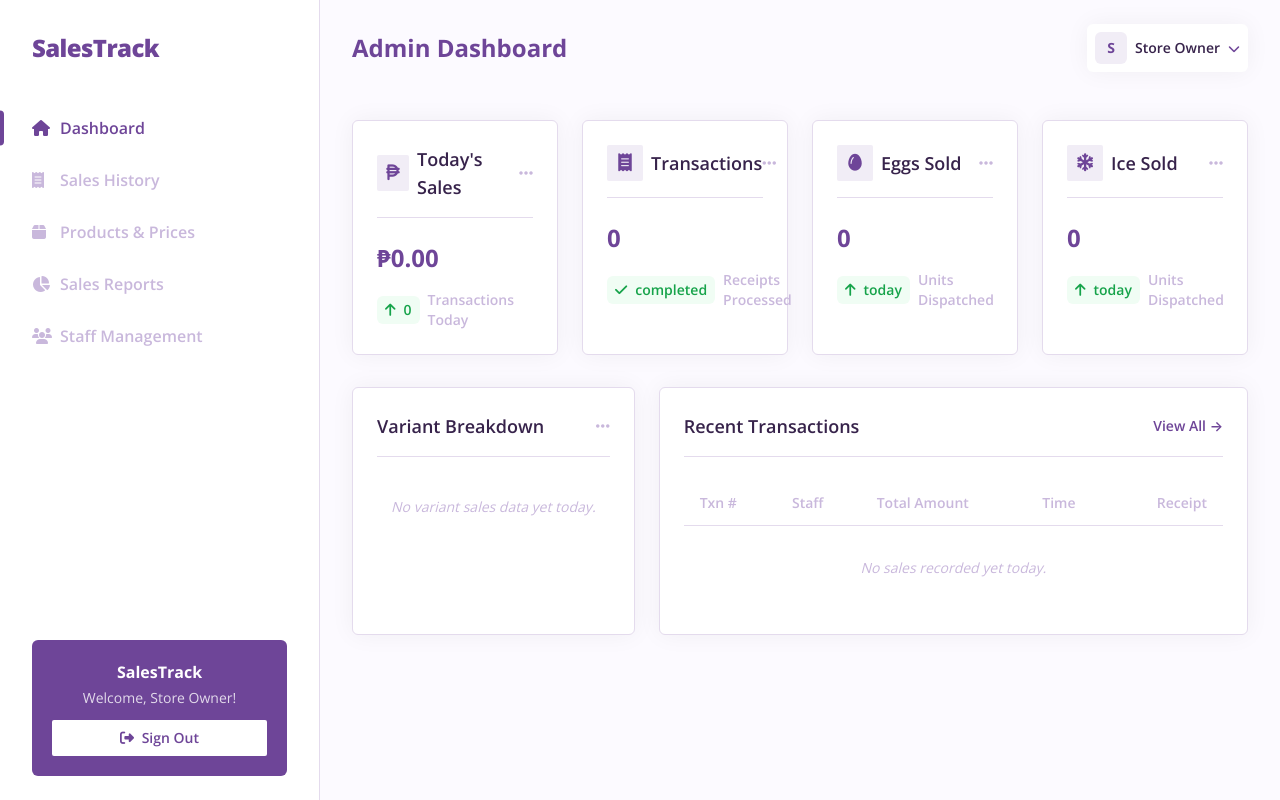
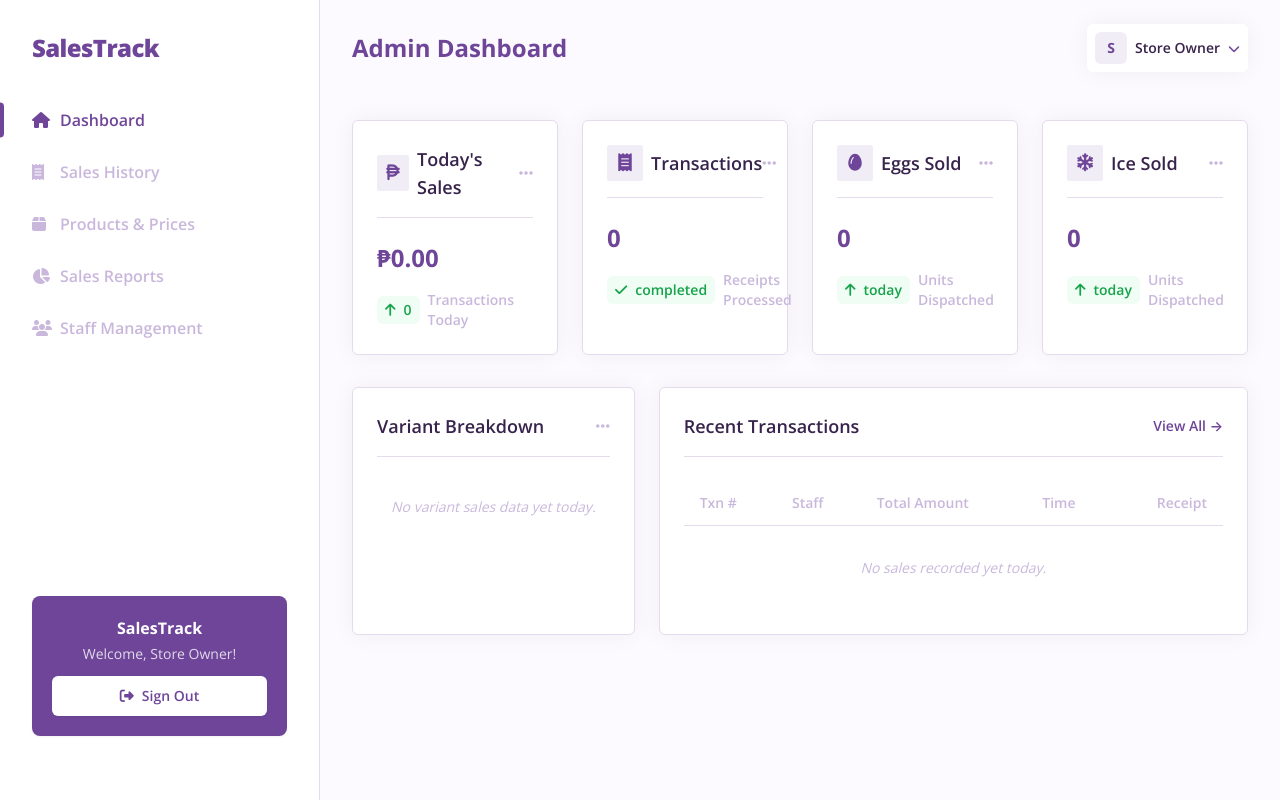
Before and after one commit to Bernante/salestrack, a PHP site: page /admin/dashboard.php in a window 1280 px wide. Run offline with PHP 8.4, Linux system fonts and the light colour scheme; a user stored in the database is signed in; data comes from the database, SQL or seed files in the repository; data that the repository does not hold is empty; some libraries are stand-ins or nearby versions.

Commit message:
Fix mobile sidebar scrolling and add auto-deployment

```diff
--- a/includes/sidebar.php
+++ b/includes/sidebar.php
@@ -16,32 +16,33 @@ if (!function_exists('isActiveNav')) {
 $navCls = fn(string $uri) => isActiveNav($uri, $currentUri) ? 'active' : 'text-brand-300 hover:text-brand-500';
 ?>
 <div id="mobileMenuBackdrop" class="fixed inset-0 bg-brand-900/60 backdrop-blur-sm z-40 hidden md:hidden transition-opacity"></div>
-<aside id="sidebarNav" class="fixed md:static inset-y-0 left-0 z-50 w-80 bg-white flex flex-col min-h-screen border-r border-brand-200 transform -translate-x-full md:translate-x-0 transition-transform duration-500 shadow-card md:shadow-none flex-shrink-0">
-<nav class="px-8 pt-8 flex-1 flex flex-col">
-<div class="flex items-center justify-between mb-10">
+<aside id="sidebarNav" class="fixed md:static inset-y-0 left-0 z-50 w-80 max-w-[85vw] bg-white flex flex-col h-full max-h-screen overflow-y-auto border-r border-brand-200 transform -translate-x-full md:translate-x-0 transition-transform duration-300 shadow-xl md:shadow-none flex-shrink-0">
+    <nav class="px-6 py-6 sm:px-8 sm:py-8 flex-1 flex flex-col min-h-full">
+        <div class="flex items-center justify-between mb-8">
             <a href="<?= $userRole === 'admin' ? '/admin/dashboard.php' : '/staff/dashboard.php'; ?>" class="flex items-center group">
                 <span class="font-extrabold text-2xl tracking-tight text-[#6e4598] hover:text-[#5e3a82] transition-colors">SalesTrack</span>
             </a>
-<button id="mobileMenuCloseBtn" class="lg:hidden text-brand-500 hover:text-brand-700 p-1 focus:outline-none"><i class="fas fa-times text-lg"></i></button>
+            <button id="mobileMenuCloseBtn" class="md:hidden text-brand-500 hover:text-brand-700 p-1.5 rounded-md hover:bg-brand-50 focus:outline-none"><i class="fas fa-times text-lg"></i></button>
         </div>
         <ul class="space-y-1">
             <?php if ($userRole === 'admin'): ?>
-<li class="w-full py-3 relative"><a href="/admin/dashboard.php" class="nav-item flex items-center text-base font-semibold capitalize transition-colors duration-500 <?= $navCls('/admin/dashboard.php'); ?>"><i class="fas fa-home w-6"></i><span class="ml-1">Dashboard</span></a></li>
-<li class="w-full py-3 relative"><a href="/admin/sales.php" class="nav-item flex items-center text-base font-semibold capitalize transition-colors duration-500 <?= $navCls('/admin/sales.php'); ?>"><i class="fas fa-receipt w-6"></i><span class="ml-1">Sales History</span></a></li>
-<li class="w-full py-3 relative"><a href="/admin/products.php" class="nav-item flex items-center text-base font-semibold capitalize transition-colors duration-500 <?= $navCls('/admin/products.php'); ?>"><i class="fas fa-box w-6"></i><span class="ml-1">Products & Prices</span></a></li>
-<li class="w-full py-3 relative"><a href="/admin/reports.php" class="nav-item flex items-center text-base font-semibold capitalize transition-colors duration-500 <?= $navCls('/admin/reports.php'); ?>"><i class="fas fa-chart-pie w-6"></i><span class="ml-1">Sales Reports</span></a></li>
-<li class="w-full py-3 relative"><a href="/admin/staff.php" class="nav-item flex items-center text-base font-semibold capitalize transition-colors duration-500 <?= $navCls('/admin/staff.php'); ?>"><i class="fas fa-users w-6"></i><span class="ml-1">Staff Management</span></a></li>
+                <li class="w-full py-3 relative"><a href="/admin/dashboard.php" class="nav-item flex items-center text-base font-semibold capitalize transition-colors duration-300 <?= $navCls('/admin/dashboard.php'); ?>"><i class="fas fa-home w-6"></i><span class="ml-1">Dashboard</span></a></li>
+                <li class="w-full py-3 relative"><a href="/admin/sales.php" class="nav-item flex items-center text-base font-semibold capitalize transition-colors duration-300 <?= $navCls('/admin/sales.php'); ?>"><i class="fas fa-receipt w-6"></i><span class="ml-1">Sales History</span></a></li>
+                <li class="w-full py-3 relative"><a href="/admin/products.php" class="nav-item flex items-center text-base font-semibold capitalize transition-colors duration-300 <?= $navCls('/admin/products.php'); ?>"><i class="fas fa-box w-6"></i><span class="ml-1">Products & Prices</span></a></li>
+                <li class="w-full py-3 relative"><a href="/admin/reports.php" class="nav-item flex items-center text-base font-semibold capitalize transition-colors duration-300 <?= $navCls('/admin/reports.php'); ?>"><i class="fas fa-chart-pie w-6"></i><span class="ml-1">Sales Reports</span></a></li>
+                <li class="w-full py-3 relative"><a href="/admin/staff.php" class="nav-item flex items-center text-base font-semibold capitalize transition-colors duration-300 <?= $navCls('/admin/staff.php'); ?>"><i class="fas fa-users w-6"></i><span class="ml-1">Staff Management</span></a></li>
             <?php else: ?>
-<li class="w-full py-3 relative"><a href="/staff/dashboard.php" class="nav-item flex items-center text-base font-semibold capitalize transition-colors duration-500 <?= $navCls('/staff/dashboard.php'); ?>"><i class="fas fa-home w-6"></i><span class="ml-1">Dashboard</span></a></li>
-<li class="w-full py-3 relative"><a href="/staff/new-sale.php" class="nav-item flex items-center text-base font-semibold capitalize transition-colors duration-500 <?= $navCls('/staff/new-sale.php'); ?>"><i class="fas fa-cash-register w-6"></i><span class="ml-1">Record New Sale</span></a></li>
-<li class="w-full py-3 relative"><a href="/staff/sales.php" class="nav-item flex items-center text-base font-semibold capitalize transition-colors duration-500 <?= $navCls('/staff/sales.php'); ?>"><i class="fas fa-clipboard-list w-6"></i><span class="ml-1">My Sales History</span></a></li>
+                <li class="w-full py-3 relative"><a href="/staff/dashboard.php" class="nav-item flex items-center text-base font-semibold capitalize transition-colors duration-300 <?= $navCls('/staff/dashboard.php'); ?>"><i class="fas fa-home w-6"></i><span class="ml-1">Dashboard</span></a></li>
+                <li class="w-full py-3 relative"><a href="/staff/new-sale.php" class="nav-item flex items-center text-base font-semibold capitalize transition-colors duration-300 <?= $navCls('/staff/new-sale.php'); ?>"><i class="fas fa-cash-register w-6"></i><span class="ml-1">Record New Sale</span></a></li>
+                <li class="w-full py-3 relative"><a href="/staff/sales.php" class="nav-item flex items-center text-base font-semibold capitalize transition-colors duration-300 <?= $navCls('/staff/sales.php'); ?>"><i class="fas fa-clipboard-list w-6"></i><span class="ml-1">My Sales History</span></a></li>
             <?php endif; ?>
         </ul>
-<div class="flex-1"></div>
-<div class="mb-6 p-5 rounded-md bg-brand-500 text-center">
+        <div class="mt-auto pt-6 pb-8">
+            <div class="p-5 rounded-lg bg-brand-500 text-center shadow-sm">
                 <h5 class="font-bold text-white text-base mb-1">SalesTrack</h5>
                 <p class="mb-3 text-sm text-white/80">Welcome, <?= e($currentUser['name'] ?? 'User'); ?>!</p>
-<a href="/actions/logout.php" class="block font-semibold text-brand-500 bg-white py-2 rounded-sm w-full text-sm hover:bg-brand-50 transition-colors"><i class="fas fa-sign-out-alt mr-1"></i> Sign Out</a>
+                <a href="/actions/logout.php" class="inline-flex items-center justify-center font-semibold text-brand-500 bg-white py-2.5 px-4 rounded-md w-full text-sm hover:bg-brand-50 transition-colors shadow-sm"><i class="fas fa-sign-out-alt mr-2"></i> Sign Out</a>
+            </div>
         </div>
     </nav>
 </aside>
```
Also changed, not shown: .github/workflows/deploy.yml (added), 1 other file. Lines whose indentation alone changed are shown as unchanged.
